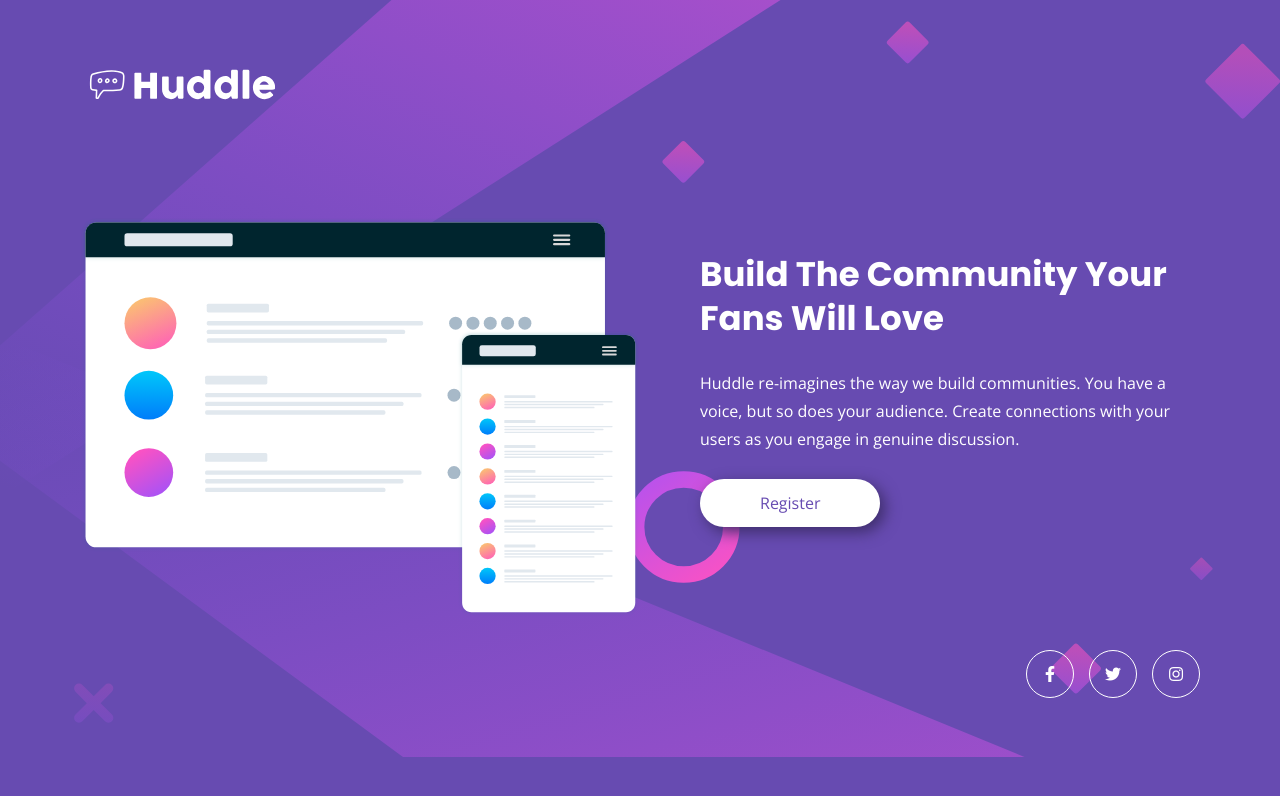
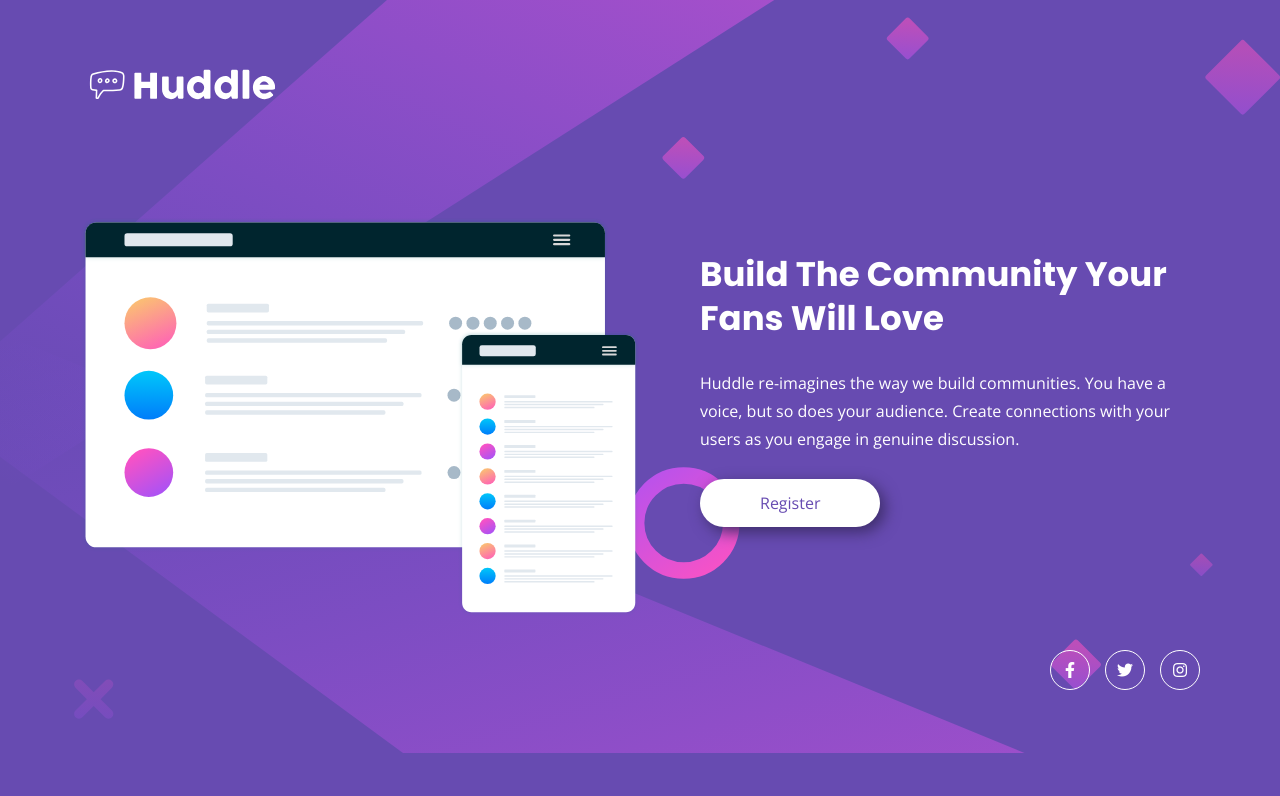
Before and after one commit to kafimahardika/huddle-fem, a plain HTML site: page index.html in a window 1280 px wide. Drawn offline with nearby package versions, Linux system fonts and the light colour scheme.

Commit message:
Change flexbox size

```diff
--- a/css/_global.scss
+++ b/css/_global.scss
@@ -37,8 +37,8 @@ footer {
     align-items: center;
     border: 1px solid #ffffff;
     border-radius: 50%;
-    width: 48px;
-    height: 48px;
+    width: 40px;
+    height: 40px;
     margin-right: 15px;
 
     &:last-child {
```
Also changed, not shown: css/style.css.
